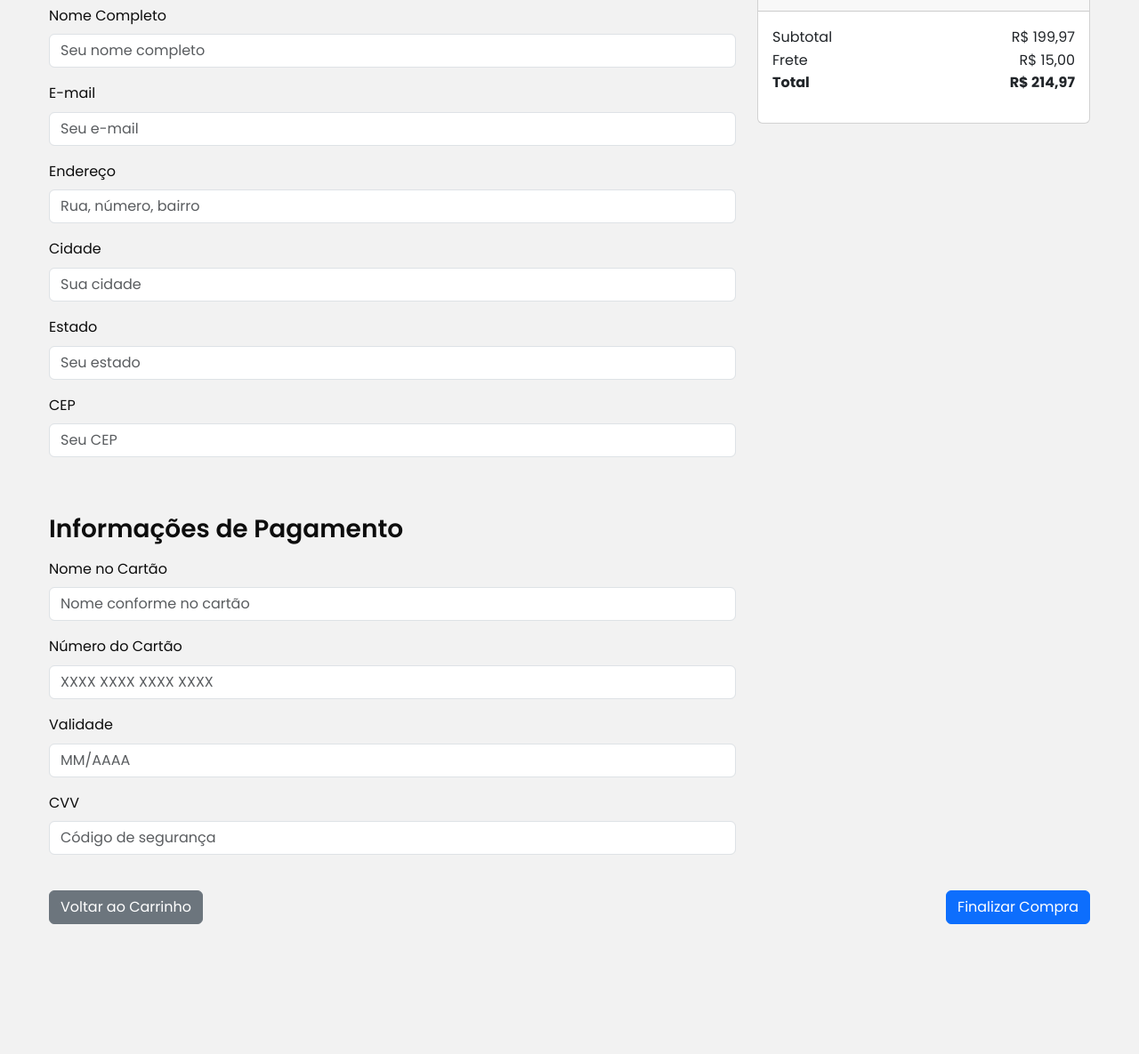
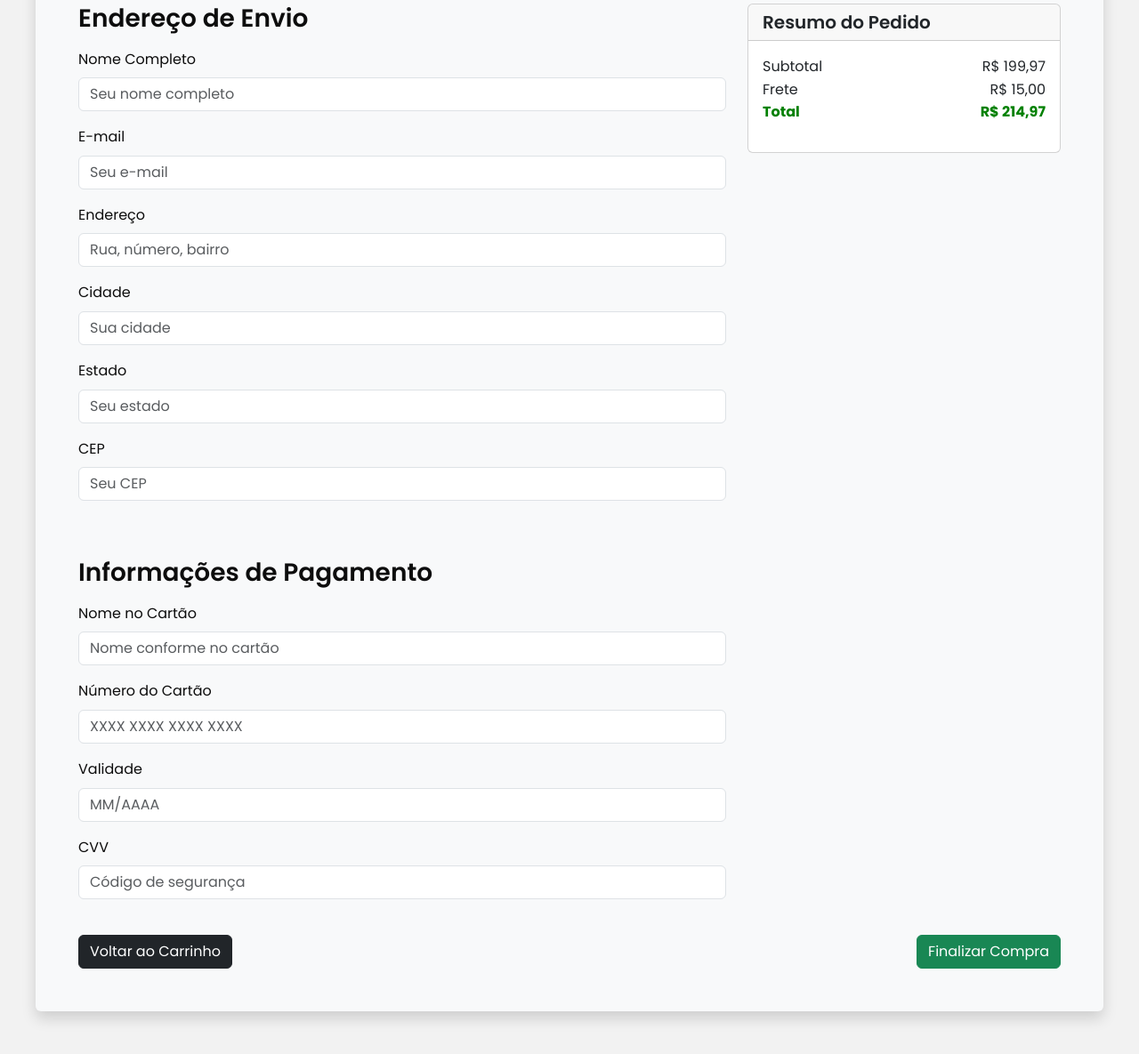
Before and after one commit to Kauaog13/pratas-team-glasses, a plain HTML site: page pratas-da-mafia/frontend/src/paginas/finalizarCompra.html in a window 1280 px wide. Shown: the part 164-1349 px from the top of the page at 89% size. Before the commit the page ends 1251 px from the top, so only its background shows below. Drawn offline with nearby package versions, Linux system fonts and the light colour scheme.

Commit message:
Alterei Página FinalizarCompra
Deixei mais estilizado, troquei a cor dos botões e parágrafos.

```diff
--- a/pratas-da-mafia/frontend/src/paginas/finalizarCompra.html
+++ b/pratas-da-mafia/frontend/src/paginas/finalizarCompra.html
@@ -1,5 +1,6 @@
 <!DOCTYPE html>
 <html lang="pt-BR">
+
 <head>
     <meta charset="UTF-8">
     <meta name="viewport" content="width=device-width, initial-scale=1.0">
@@ -8,18 +9,19 @@
     <link href="https://cdnjs.cloudflare.com/ajax/libs/font-awesome/6.0.0/css/all.min.css" rel="stylesheet">
     <link rel="stylesheet" href="../../public/assets/css/estilo.css">
 </head>
+
 <body>
     <!-- Inclui o Cabeçalho -->
     <div id="header"></div>
 
     <!-- Conteúdo -->
-    <main class="container my-5">
+    <main class="container my-5 p-5 bg-light rounded shadow">
         <h1 class="text-center mb-4">Finalizar Compra</h1>
 
         <div class="row">
             <!-- Informações de Envio -->
             <div class="col-md-8">
-                <h3>Endereço de Envio</h3>
+                <h3 class="mb-3">Endereço de Envio</h3>
                 <form>
                     <div class="mb-3">
                         <label for="fullName" class="form-label">Nome Completo</label>
@@ -52,7 +54,7 @@
             <div class="col-md-4">
                 <div class="card">
                     <div class="card-header">
-                        <h5>Resumo do Pedido</h5>
+                        <h5 class="mb-0">Resumo do Pedido</h5>
                     </div>
                     <div class="card-body">
                         <ul class="list-unstyled">
@@ -65,8 +67,8 @@
                                 <span>R$ 15,00</span>
                             </li>
                             <li class="d-flex justify-content-between">
-                                <span><strong>Total</strong></span>
-                                <span><strong>R$ 214,97</strong></span>
+                                <span style="color: green"><strong>Total</strong></span>
+                                <span style="color: green"><strong>R$ 214,97</strong></span>
                             </li>
                         </ul>
                     </div>
@@ -77,15 +79,17 @@
         <!-- Informações de Pagamento -->
         <div class="row mt-5">
             <div class="col-md-8">
-                <h3>Informações de Pagamento</h3>
+                <h3 class="mb-3">Informações de Pagamento</h3>
                 <form>
                     <div class="mb-3">
                         <label for="cardName" class="form-label">Nome no Cartão</label>
-                        <input type="text" class="form-control" id="cardName" placeholder="Nome conforme no cartão" required>
+                        <input type="text" class="form-control" id="cardName" placeholder="Nome conforme no cartão"
+                            required>
                     </div>
                     <div class="mb-3">
                         <label for="cardNumber" class="form-label">Número do Cartão</label>
-                        <input type="text" class="form-control" id="cardNumber" placeholder="XXXX XXXX XXXX XXXX" required>
+                        <input type="text" class="form-control" id="cardNumber" placeholder="XXXX XXXX XXXX XXXX"
+                            required>
                     </div>
                     <div class="mb-3">
                         <label for="expiration" class="form-label">Validade</label>
@@ -101,8 +105,8 @@
 
         <!-- Botão de Finalizar Compra -->
         <div class="d-flex justify-content-between mt-4">
-            <button class="btn btn-secondary">Voltar ao Carrinho</button>
-            <button class="btn btn-primary">Finalizar Compra</button>
+            <button class="btn btn-dark">Voltar ao Carrinho</button>
+            <button class="btn btn-success">Finalizar Compra</button>
         </div>
     </main>
 
@@ -110,4 +114,5 @@
     <div id="footer"></div>
 
 </body>
+
 </html>
```
